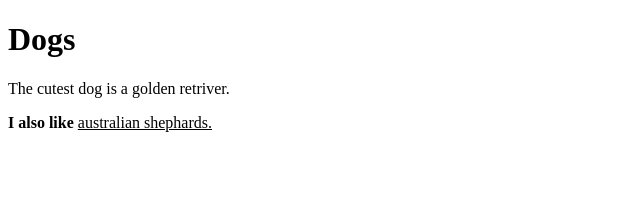
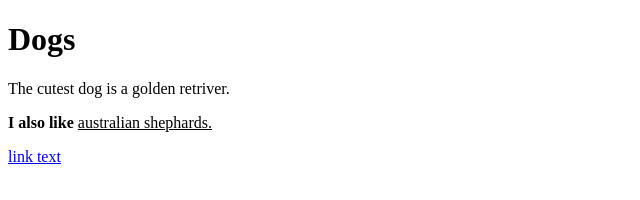
Before and after one commit to ellisonhamblin/exploring-cs, a plain HTML site: page index.html in a window 1280 px wide. Shown: the full height of the page, 0-640 px from the left. Drawn offline with Linux system fonts and the light colour scheme.

Commit message:
added link

```diff
--- a/index.html
+++ b/index.html
@@ -9,3 +9,4 @@
    	<p>The cutest dog is a golden retriver.</p>
 <b>I also like </b>
 	<u>australian shephards.</u>
+<p><a href="https://www.google.com/search?q=dogs&rlz=1C5CHFA_enUS865US865&source=lnms&tbm=isch&sa=X&ved=2ahUKEwjitKnCw_LnAhWukHIEHbyZBZQQ_AUoAXoECBcQAw&biw=1440&bih=717">link text</a></p>
```
